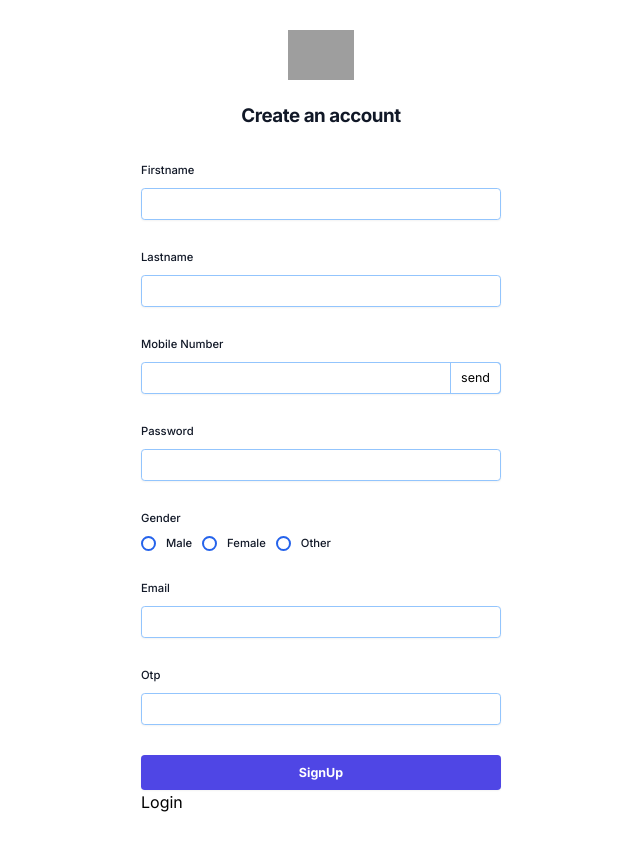
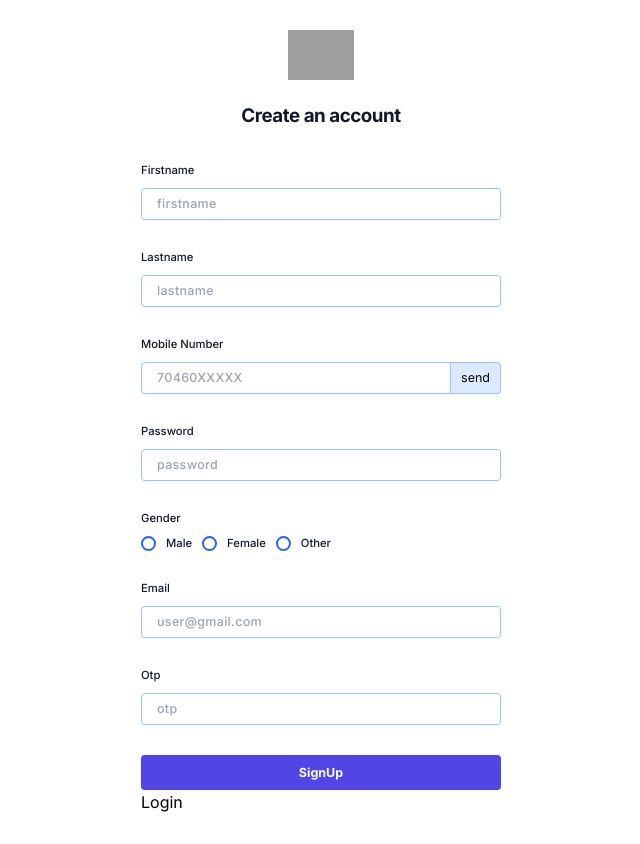
Before and after one commit to virdhoriya/website-react-laundry, a React (Vite) app: page /signup in a window 1280 px wide. Shown: the whole page, without its empty margins (319-959 px from the left). Built offline with nearby package versions, Linux system fonts and the light colour scheme; no server answers; grey boxes are pictures that could not be loaded.

Commit message:
Add validation for login and signup forms, and remove unnecessary console logs

```diff
--- a/package.json
+++ b/package.json
@@ -14,7 +14,8 @@
     "react-dom": "^18.3.1",
     "react-hot-toast": "^2.4.1",
     "react-icons": "^5.3.0",
-    "react-router-dom": "^6.26.2"
+    "react-router-dom": "^6.26.2",
+    "yup": "^1.4.0"
   },
   "devDependencies": {
     "@eslint/js": "^9.9.0",
--- a/src/components/Login/Login.jsx
+++ b/src/components/Login/Login.jsx
@@ -1,19 +1,46 @@
 import { useState } from "react";
 import { Link } from "react-router-dom";
-import toast from "react-hot-toast";
 import useLogin from "../../hooks/login/useLogin";
+import * as Yup from "yup";
 
 const Login = () => {
-  const [username, setUsername] = useState("");
-  const [password, setPassword] = useState("");
+
   const { login } = useLogin();
+  const [errors, setErrors] = useState({});
+  const [formdata, setFormData] = useState({
+    username: "",
+    password: ""
+  });
+
+  const handleChange = (e) => {
+    const {name, value}= e.target;
+    setFormData({
+      ...formdata,
+      [name]: value,
+    })
+  }
+
+  const formValidation = Yup.object().shape({
+    username: Yup.string()
+    .min(10, 'Username must be at least 10 characters')
+    .required('Username is required'),
+    password: Yup.string()
+    .min(6,'Password must be at least 6 characters')
+    .required('Password is required'),
+  })
 
   const handleSubmit = async (e) => {
     e.preventDefault();
-    if (!username || !password) {
-      toast.error("Please fill in all fields", password);
-    } else {
-      await login(username, password);
+    try {
+      await formValidation.validate(formdata, { abortEarly: false });
+      await login(formdata.username, formdata.password);
+      setErrors('');
+    } catch(error) {
+      const validationErrors = {};
+      error.inner.forEach(error => {
+        validationErrors[error.path] = error.message;
+      });
+      setErrors(validationErrors);
     }
   };
 
@@ -31,7 +58,7 @@ const Login = () => {
       </div>
 
       <div className="mt-10 sm:mx-auto sm:w-full sm:max-w-sm">
-        <form className="space-y-10">
+        <form className={`${errors.username || errors.password ? 'space-y-6' : 'space-y-10'}`}>
           <div>
             <label
               htmlFor="username"
@@ -45,10 +72,13 @@ const Login = () => {
                 name="username"
                 placeholder="email or mobile number"
                 className="text-xl block font-medium w-full rounded-md py-3 px-6 text-gray-900 shadow-sm placeholder:text-gray-400 leading-6 border-blue-300 border-[1.5px] focus:border-blue-600 focus:outline-none tracking-wide"
-                value={username}
-                onChange={(e) => setUsername(e.target.value)}
+                value={formdata.username}
+                onChange={handleChange}
               />
             </div>
+            {errors.username && (
+              <p className="pt-2 text-base font-medium text-red-500">{errors.username}</p>
+            )}
           </div>
 
           <div>
@@ -60,12 +90,12 @@ const Login = () => {
                 Password
               </label>
               <div className="text-lg">
-                <a
-                  href="#"
+                <Link
+                  to="/forget-password"
                   className="font-semibold text-indigo-600 hover:text-indigo-500"
                 >
                   Forgot password?
-                </a>
+                </Link>
               </div>
             </div>
             <div className="mt-2">
@@ -75,10 +105,13 @@ const Login = () => {
                 type="password"
                 placeholder="password"
                 className="text-xl block font-medium w-full rounded-md py-3 px-6 text-gray-900 shadow-sm placeholder:text-gray-400 leading-6 border-blue-300 border-[1.5px] focus:border-blue-600 focus:outline-none tracking-wide"
-                value={password}
-                onChange={(e) => setPassword(e.target.value)}
+                value={formdata.password}
+                onChange={handleChange}
               />
             </div>
+            {errors.password && (
+              <p className="pt-2 text-base font-medium text-red-500">{errors.password}</p>
+            )}
           </div>
 
           <div>
--- a/src/components/signup/Signup.jsx
+++ b/src/components/signup/Signup.jsx
@@ -1,10 +1,13 @@
 import { useState } from "react";
 import { Link } from "react-router-dom";
-import toast from "react-hot-toast";
+import * as Yup from "yup";
 import useSignup from "../../hooks/signup/useSignup";
 
 const Signup = () => {
   const { signup, generateOtp } = useSignup();
+  const [mvalidation, setMvalidation] = useState('');
+  const [errors, setErrors] = useState({});
+  const [isError, setIsError] = useState(false);
 
   const [formData, setFormData] = useState({
     first_name: '',
@@ -25,25 +28,42 @@ const Signup = () => {
     })
   }
 
-  const handleSubmit = (e) => {
+  const signUpSchema = Yup.object().shape({
+    first_name: Yup.string().required('first name is required'),
+    last_name: Yup.string().required('lastname is required'),
+    mobile_number: Yup.string().matches(/^[0-9]{10}$/, "Mobile number must be 10 digits").required("Mobile number is required"),
+    gender: Yup.string().required('Please select you gender'),
+    password: Yup.string().min(6, "Password must be at least 6 characters").required("Password is required"),
+    email: Yup.string().email("Invalid email address").required("Email is required"),
+    otp: Yup.string().matches(/^\d{6}$/, "OTP must be exactly 6 digits").required("OTP is required"),
+  })
+
+  const handleSubmit = async (e) => {
     e.preventDefault();
-    if(!formData.first_name.trim() || !formData.last_name.trim() || !formData.mobile_number.trim() || !formData.password.trim() || !formData.gender.trim() || !formData.role_id.trim() || !formData.email.trim()) {
-        toast.error("Please fill in all fields")
-    } else {
-        signup(formData);
+    try {
+      await signUpSchema.validate(formData ,{ abortEarly: false});
+      signup(formData);
+      setErrors('');
+
+    } catch(error) {
+      setIsError(true);
+      const validationErrors = {};
+      error.inner.forEach(error => {
+        validationErrors[error.path] = error.message;
+      });
+      setErrors(validationErrors);
     }
   }
 
   const sendOtp = () => {
-    if(!formData.mobile_number) {
-      toast.error("Please enter mobile number to generate otp",{
-        style: {
-            maxWidth: '400px',
-        }
-      });
-    }
-    else {
-      const mobile = formData.mobile_number;
+    const mobile = formData.mobile_number;
+    const isValid = /^[0-9]{10}$/.test(mobile);
+    if (!mobile) {
+      setMvalidation('Mobile number is required');
+    } else if (!isValid) {
+      setMvalidation('Mobile number must be 10 digits');
+    } else {
+      setMvalidation('');
       generateOtp(mobile);
     }
   }
@@ -59,37 +79,45 @@ const Signup = () => {
       </div>
 
       <div className="mt-14 mx-auto w-full max-w-xl">
-        <form className="flex flex-col gap-12" onSubmit={handleSubmit}>
-          <div className="flex flex-col gap-4">
-            <label htmlFor="first_name" className="block text-lg font-medium leading-6 text-gray-900" >
+        <form className={`flex flex-col ${isError ? 'gap-8' : 'gap-12'}`} onSubmit={handleSubmit}>
+          <div>
+            <label htmlFor="first_name" className="mb-4 block text-lg font-medium leading-6 text-gray-900" >
               Firstname
             </label>
             <input
               type="text"
               id="first_name"
               name="first_name"
+              placeholder="firstname"
               value={formData.first_name}
               onChange={handleChange}
               className="text-xl block font-medium w-full rounded-md py-3 px-6 text-gray-900 shadow-sm placeholder:text-gray-400 leading-6 border-blue-300 border-[1.5px] focus:border-blue-600 focus:outline-none tracking-wide"
             />
+            {errors.first_name && (
+              <p className="pt-2 text-base font-medium text-red-500">{errors.first_name}</p>
+            )}
           </div>
 
-          <div className="flex flex-col gap-4">
-            <label htmlFor="last_name" className="block text-lg font-medium leading-6 text-gray-900" >
+          <div>
+            <label htmlFor="last_name" className="mb-4 block text-lg font-medium leading-6 text-gray-900" >
               Lastname
             </label>
             <input
               type="text"
               id="last_name"
               name="last_name"
+              placeholder="lastname"
               value={formData.last_name}
               onChange={handleChange}
               className="text-xl block font-medium w-full rounded-md py-3 px-6 text-gray-900 shadow-sm placeholder:text-gray-400 leading-6 border-blue-300 border-[1.5px] focus:border-blue-600 focus:outline-none tracking-wide"
             />
+            {errors.last_name && (
+              <p className="pt-2 text-base font-medium text-red-500">{errors.last_name}</p>
+            )}
           </div>
 
-          <div className="flex flex-col gap-4">
-            <label htmlFor="mobile" className="block text-lg font-medium leading-6 text-gray-900" >
+          <div>
+            <label htmlFor="mobile" className="block text-lg font-medium leading-6 text-gray-900 mb-4" >
               Mobile Number
             </label>
             <div className="relative">
@@ -97,31 +125,42 @@ const Signup = () => {
                 type="text"
                 id="mobile"
                 name="mobile_number"
+                placeholder="70460XXXXX"
                 value={formData.mobile_number}
                 onChange={handleChange}
                 className="text-xl block font-medium w-full rounded-md py-3 px-6 text-gray-900 shadow-sm placeholder:text-gray-400 leading-6 border-blue-300 border-[1.5px] focus:border-blue-600 focus:outline-none tracking-wide"
               >
               </input>
-              <button type="button" className="text-xl inline-block absolute top-0 right-0 h-full px-4 border border-blue-300 rounded-r-md" onClick={sendOtp}>send</button>
+              <button type="button" className=" bg-blue-100 text-xl inline-block absolute top-0 right-0 h-full px-4 border border-blue-300 rounded-r-md" onClick={sendOtp}>send</button>
             </div>
+            {
+              mvalidation && (
+              <p className="pt-2 text-base font-medium text-red-500">{mvalidation}</p>
+              ) ||
+              errors.mobile_number && (
+              <p className="pt-2 text-base font-medium text-red-500">{errors.mobile_number}</p>
+              )
+            }
           </div>
 
-          <div className="flex flex-col gap-4">
-            <label htmlFor="password" className="block text-lg font-medium leading-6 text-gray-900" >
+          <div>
+            <label htmlFor="password" className="mb-4 block text-lg font-medium leading-6 text-gray-900" >
               Password
             </label>
             <input
               type="password"
               id="password"
               name="password"
+              placeholder="password"
               value={formData.password}
               onChange={handleChange}
               className="text-xl block font-medium w-full rounded-md py-3 px-6 text-gray-900 shadow-sm placeholder:text-gray-400 leading-6 border-blue-300 border-[1.5px] focus:border-blue-600 focus:outline-none tracking-wide"
             />
+            {errors.password && (<p className="pt-2 text-base font-medium text-red-500">{errors.password}</p>)}
           </div>
 
-          <div className="flex flex-col gap-4 self-start">
-            <label className="block text-lg font-medium leading-6 text-gray-900" >
+          <div>
+            <label className="mb-4 block text-lg font-medium leading-6 text-gray-900" >
               Gender
             </label>
             <div className="flex items-center gap-4">
@@ -132,34 +171,39 @@ const Signup = () => {
                 <input type="radio" name="gender" id="others" value="3" onChange={handleChange} className="appearance-none h-6 w-6 border-2 border-blue-600 rounded-full checked:bg-blue-600 checked:border-transparent focus:outline-none checked:ring-2 checked:ring-blue-500 checked:ring-offset-2"/>
                 <label htmlFor="others" className="block text-lg font-medium leading-6 text-gray-900">Other</label>
             </div>
+            {errors.gender && (<p className="pt-2 text-base font-medium text-red-500">{errors.gender}</p>)}
           </div>
 
-          <div className="flex flex-col gap-4">
-            <label htmlFor="email" className="block text-lg font-medium leading-6 text-gray-900" >
+          <div>
+            <label htmlFor="email" className="mb-4 block text-lg font-medium leading-6 text-gray-900" >
               Email
             </label>
             <input
               type="text"
               id="email"
               name="email"
+              placeholder="user@gmail.com"
               value={formData.email}
               onChange={handleChange}
               className="text-xl block font-medium w-full rounded-md py-3 px-6 text-gray-900 shadow-sm placeholder:text-gray-400 leading-6 border-blue-300 border-[1.5px] focus:border-blue-600 focus:outline-none tracking-wide"
               />
+              {errors.email && (<p className="pt-2 text-base font-medium text-red-500">{errors.email}</p>)}
           </div>
 
-          <div className="flex flex-col gap-4">
-            <label htmlFor="otp" className="block text-lg font-medium leading-6 text-gray-900" >
+          <div>
+            <label htmlFor="otp" className="mb-4 block text-lg font-medium leading-6 text-gray-900" >
               Otp
             </label>
             <input
               type="text"
               id="otp"
               name="otp"
+              placeholder="otp"
               value={formData.otp}
               onChange={handleChange}
               className="text-xl block font-medium w-full rounded-md py-3 px-6 text-gray-900 shadow-sm placeholder:text-gray-400 leading-6 border-blue-300 border-[1.5px] focus:border-blue-600 focus:outline-none tracking-wide"
             />
+            {errors.otp && (<p className="pt-2 text-base font-medium text-red-500">{errors.otp}</p>)}
           </div>
 
           <button
--- a/src/hooks/cart/useCartOperations.js
+++ b/src/hooks/cart/useCartOperations.js
@@ -8,9 +8,6 @@ const useCartOperations = () => {
 
   const addToCart = async ({ paramId, product_id, service_id, itemCount }) => {
     try {
-      console.log(
-        `Category id : ${paramId}  Product Id : ${product_id}  Service Id : ${service_id} Quantity : ${itemCount}`
-      );
       const response = await fetch(`${baseURL}/carts`, {
         method: "POST",
         headers: {
@@ -82,7 +79,6 @@ const useCartOperations = () => {
             maxWidth: "400px",
           },
         });
-        console.log(response);
       }
       // eslint-disable-next-line no-unused-vars
     } catch (error) {
--- a/src/hooks/useFetchServiceItems.js
+++ b/src/hooks/useFetchServiceItems.js
@@ -18,9 +18,6 @@ const useFetchServiceItems = (category_id, sid) => {
         const data = await response.json();
         if (response.ok) {
           setCategoryItems(data?.data);
-          console.log(
-            `calling api - service id ${service_id} category id : ${category_id}`
-          );
         }
         // eslint-disable-next-line no-unused-vars
       } catch (error) {
```
Also changed, not shown: src/App.jsx (+5 -2 lines), src/components/forget/ForgetPassword.jsx (added, +11 -0 lines), 1 other file (tests, documents, lock files or other folders).
